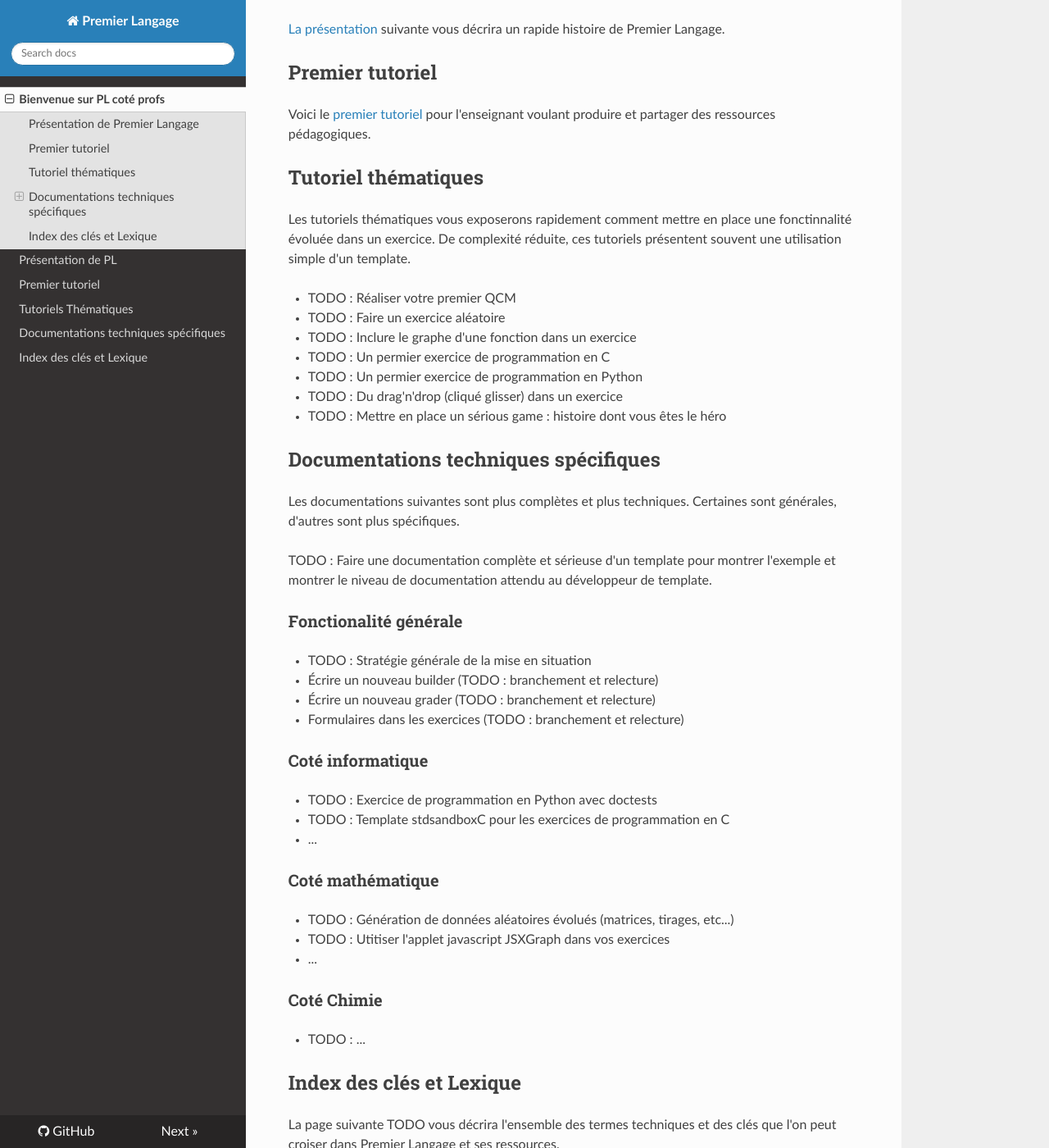
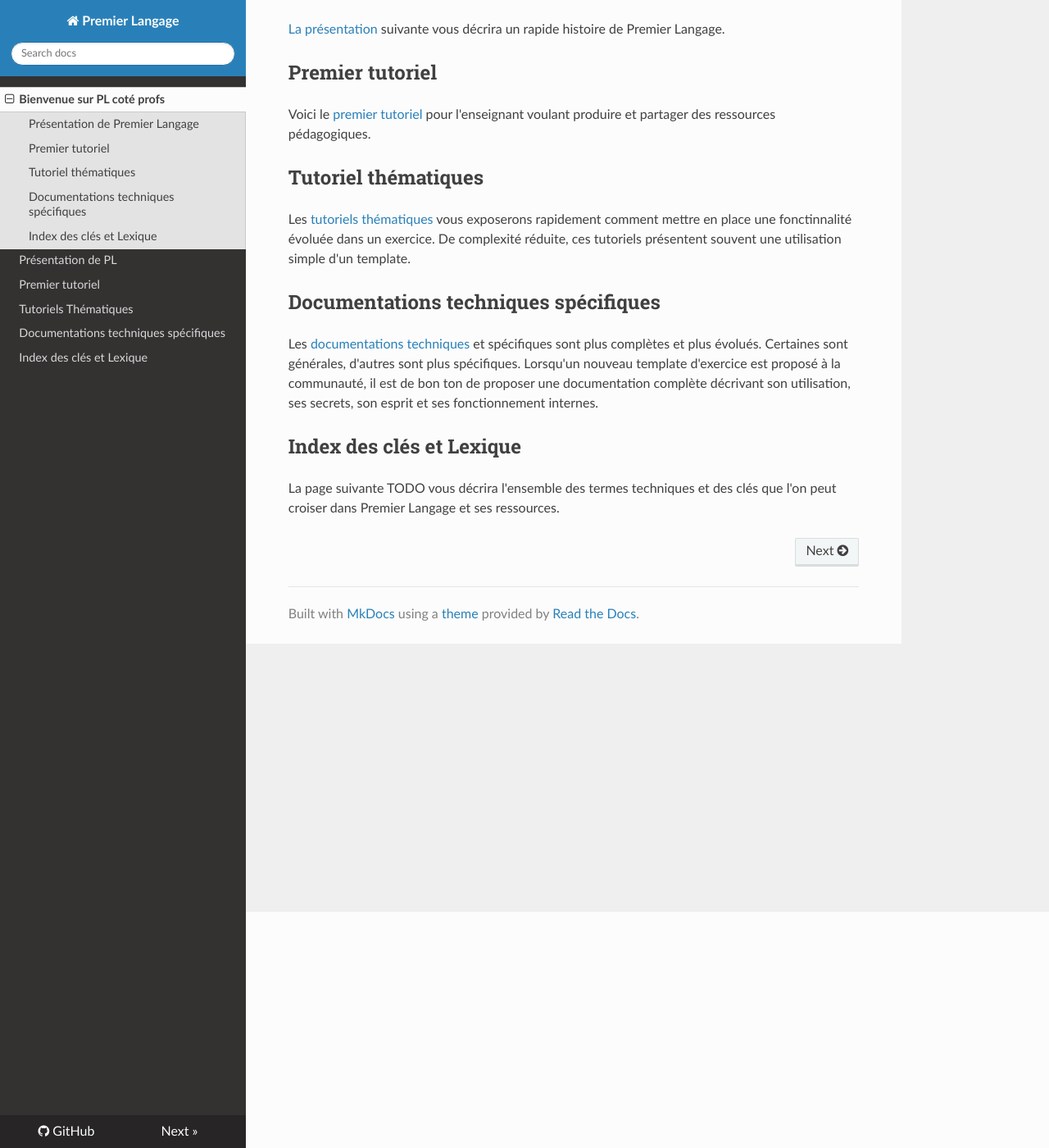
Before and after one commit to ddoyen/premierlangage-doc, an MkDocs documentation site: the page built from docs/index.md, in a window 1280 px wide and 1400 px high, scrolled down 288 px. Shown: the whole window at 82% size. Built offline with MkDocs 1.6.1, drawn with Linux system fonts in a browser that asks for light colours; nearby versions of some CDN libraries.

Commit message:
Mise à jour de la première page et suppression des doublons

```diff
--- a/docs/index.md
+++ b/docs/index.md
@@ -16,49 +16,18 @@ des ressources pédagogiques.
 
 ## Tutoriel thématiques
 
-Les tutoriels thématiques vous exposerons rapidement comment mettre en place une fonctinnalité évoluée
-dans un exercice. De complexité réduite, ces tutoriels présentent souvent une utilisation simple d'un
-template.
-
-* TODO : Réaliser votre premier QCM
-* TODO : Faire un exercice aléatoire
-* TODO : Inclure le graphe d'une fonction dans un exercice
-* TODO : Un permier exercice de programmation en C
-* TODO : Un permier exercice de programmation en Python
-* TODO : Du drag'n'drop (cliqué glisser) dans un exercice
-* TODO : Mettre en place un sérious game : histoire dont vous êtes le héro
+Les [tutoriels thématiques](tutoriels_thematiques.md) vous exposerons rapidement comment mettre
+en place une fonctinnalité évoluée dans un exercice. De complexité réduite, ces tutoriels présentent
+souvent une utilisation simple d'un template.
 
 
 ## Documentations techniques spécifiques
 
-Les documentations suivantes sont plus complètes et plus techniques. Certaines sont générales, d'autres
-sont plus spécifiques.
+Les [documentations techniques](documentations_techniques.md) et spécifiques sont plus complètes
+et plus évolués. Certaines sont générales, d'autres sont plus spécifiques. Lorsqu'un nouveau template
+d'exercice est proposé à la communauté, il est de bon ton de proposer une documentation complète
+décrivant son utilisation, ses secrets, son esprit et ses fonctionnement internes.
 
-TODO : Faire une documentation complète et sérieuse d'un template pour montrer l'exemple et montrer
-le niveau de documentation attendu au développeur de template.
-
-### Fonctionalité générale
-
-* TODO : Stratégie générale de la mise en situation
-* Écrire un nouveau builder (TODO : branchement et relecture)
-* Écrire un nouveau grader (TODO : branchement et relecture)
-* Formulaires dans les exercices (TODO : branchement et relecture)
-
-### Coté informatique
-
-* TODO : Exercice de programmation en Python avec doctests
-* TODO : Template stdsandboxC pour les exercices de programmation en C
-* ...
-
-### Coté mathématique
-
-* TODO : Génération de données aléatoires évolués (matrices, tirages, etc...)
-* TODO : Utitiser l'applet javascript JSXGraph dans vos exercices
-* ...
-
-### Coté Chimie
-
-* TODO : ...
 
 ## Index des clés et Lexique
 
```
